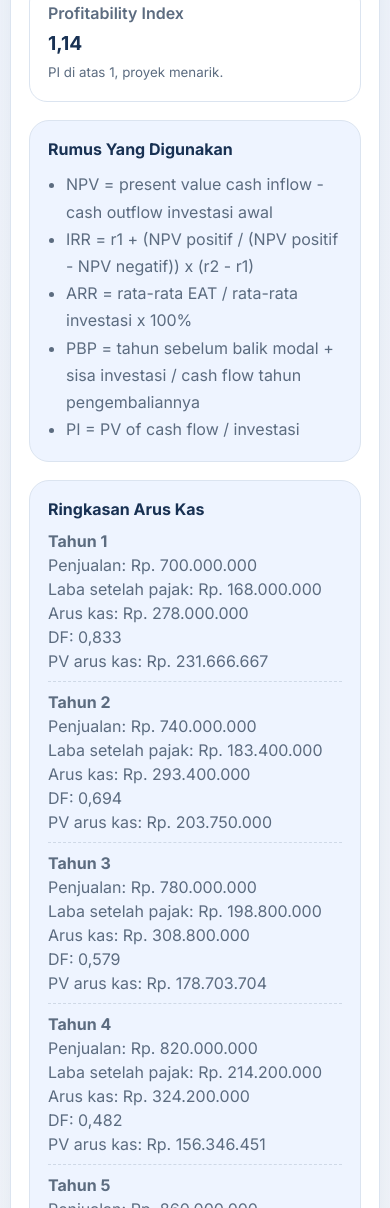
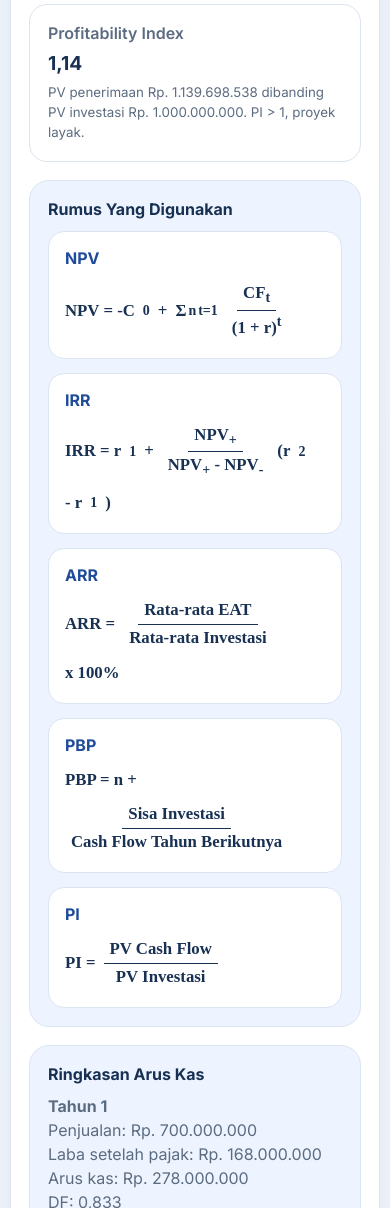
Before and after one commit to bagask36/akt-keuangan-manajemen, a plain HTML site: page index.html in a window 390 px wide. Shown: the part 2614-3822 px from the top of the page. Drawn offline with Linux system fonts and the light colour scheme.

Commit message:
feat(formulas): revamp formulas, fix calculation bugs and update result notes
Rework the formulas display section to use a responsive grid with proper semantic markup and mathematical notation. Fix two calculation bugs: incorrect ARR threshold check and wrong average investment value. Update ARR and PI result explanations to include additional context and project viability status. Add comprehensive CSS styles for the new formula UI components, and update responsive breakpoints to include the new formula grid.

```diff
--- a/index.html
+++ b/index.html
@@ -138,13 +138,67 @@
 
         <div class="formula card-soft">
           <h3>Rumus Yang Digunakan</h3>
-          <ul>
-            <li>NPV = present value cash inflow - cash outflow investasi awal</li>
-            <li>IRR = r1 + (NPV positif / (NPV positif - NPV negatif)) x (r2 - r1)</li>
-            <li>ARR = rata-rata EAT / rata-rata investasi x 100%</li>
-            <li>PBP = tahun sebelum balik modal + sisa investasi / cash flow tahun pengembaliannya</li>
-            <li>PI = PV of cash flow / investasi</li>
-          </ul>
+          <div class="formula-grid">
+            <article class="formula-item">
+              <p>NPV</p>
+              <div class="equation">
+                NPV = -C<sub>0</sub> +
+                <span class="sigma">
+                  &Sigma;<sup>n</sup><sub>t=1</sub>
+                </span>
+                <span class="fraction">
+                  <span class="top">CF<sub>t</sub></span>
+                  <span class="bottom">(1 + r)<sup>t</sup></span>
+                </span>
+              </div>
+            </article>
+
+            <article class="formula-item">
+              <p>IRR</p>
+              <div class="equation">
+                IRR = r<sub>1</sub> +
+                <span class="fraction">
+                  <span class="top">NPV<sub>+</sub></span>
+                  <span class="bottom">NPV<sub>+</sub> - NPV<sub>-</sub></span>
+                </span>
+                (r<sub>2</sub> - r<sub>1</sub>)
+              </div>
+            </article>
+
+            <article class="formula-item">
+              <p>ARR</p>
+              <div class="equation">
+                ARR =
+                <span class="fraction">
+                  <span class="top">Rata-rata EAT</span>
+                  <span class="bottom">Rata-rata Investasi</span>
+                </span>
+                x 100%
+              </div>
+            </article>
+
+            <article class="formula-item">
+              <p>PBP</p>
+              <div class="equation">
+                PBP = n +
+                <span class="fraction">
+                  <span class="top">Sisa Investasi</span>
+                  <span class="bottom">Cash Flow Tahun Berikutnya</span>
+                </span>
+              </div>
+            </article>
+
+            <article class="formula-item">
+              <p>PI</p>
+              <div class="equation">
+                PI =
+                <span class="fraction">
+                  <span class="top">PV Cash Flow</span>
+                  <span class="bottom">PV Investasi</span>
+                </span>
+              </div>
+            </article>
+          </div>
         </div>
 
         <div class="card-soft">
--- a/script.js
+++ b/script.js
@@ -316,7 +316,7 @@ function evaluateFeasibility(metrics, targetPayback) {
   decisions.push(metrics.npv > 0);
   decisions.push(metrics.pi > 1);
   decisions.push(metrics.irr !== null && metrics.irr > metrics.discountRate);
-  decisions.push(metrics.arr > 0);
+  decisions.push(metrics.arr > metrics.discountRate);
 
   if (targetPayback > 0) {
     decisions.push(metrics.payback !== null && metrics.payback <= targetPayback);
@@ -391,7 +391,8 @@ function renderResults(metrics, inputs, annualRows) {
     output.arrValue,
     output.arrNote,
     formatPercent(metrics.arr * 100),
-    `Rata-rata EAT ${formatCurrency(metrics.averageProfit)} dibagi rata-rata investasi ${formatCurrency(metrics.averageInvestment)}.`
+    `Rata-rata EAT ${formatCurrency(metrics.averageProfit)} dibagi rata-rata investasi ${formatCurrency(metrics.averageInvestment)}. ` +
+      `${metrics.arr > metrics.discountRate ? "ARR > required rate, proyek layak." : "ARR <= required rate, proyek kurang layak."}`
   );
 
   updateMetric(
@@ -408,7 +409,8 @@ function renderResults(metrics, inputs, annualRows) {
     output.piValue,
     output.piNote,
     decimalFormatter.format(metrics.pi),
-    metrics.pi > 1 ? "PI di atas 1, proyek menarik." : "PI di bawah atau sama dengan 1."
+    `PV penerimaan ${formatCurrency(metrics.presentValueInflows)} dibanding PV investasi ${formatCurrency(metrics.initialInvestment)}. ` +
+      `${metrics.pi > 1 ? "PI > 1, proyek layak." : "PI <= 1, proyek kurang layak."}`
   );
 
   buildCashflowRows(annualRows);
@@ -465,7 +467,7 @@ function calculateMetrics(inputs) {
   const pi = presentValueInflows / initialInvestment;
   const averageProfit =
     accountingProfits.reduce((accumulator, value) => accumulator + value, 0) / accountingProfits.length;
-  const averageInvestment = (inputs.fixedCapital + inputs.salvageValue) / 2;
+  const averageInvestment = (initialInvestment + inputs.salvageValue) / 2;
   const arr = averageProfit / averageInvestment;
 
   return {
--- a/styles.css
+++ b/styles.css
@@ -336,11 +336,60 @@ textarea {
   line-height: 1.5;
 }
 
-.formula ul {
-  margin: 0;
-  padding-left: 18px;
-  color: var(--muted);
-  line-height: 1.7;
+.formula-grid {
+  display: grid;
+  grid-template-columns: repeat(2, minmax(0, 1fr));
+  gap: 14px;
+}
+
+.formula-item {
+  padding: 16px;
+  border-radius: 16px;
+  border: 1px solid var(--border);
+  background: #fff;
+}
+
+.formula-item p {
+  margin-bottom: 12px;
+  color: var(--primary);
+  font-weight: 700;
+}
+
+.equation {
+  display: flex;
+  flex-wrap: wrap;
+  align-items: center;
+  gap: 8px;
+  color: var(--text);
+  font-size: 1.05rem;
+  font-weight: 600;
+  line-height: 1.6;
+  font-family: "Times New Roman", Georgia, serif;
+}
+
+.fraction {
+  display: inline-flex;
+  flex-direction: column;
+  align-items: center;
+  min-width: max-content;
+  vertical-align: middle;
+}
+
+.fraction .top,
+.fraction .bottom {
+  display: block;
+  padding: 0 6px;
+  white-space: nowrap;
+}
+
+.fraction .top {
+  border-bottom: 1.5px solid currentColor;
+}
+
+.sigma {
+  display: inline-flex;
+  align-items: center;
+  gap: 2px;
 }
 
 .cashflow-summary {
@@ -364,7 +413,8 @@ textarea {
 
 @media (max-width: 1080px) {
   .form-grid,
-  .result-grid {
+  .result-grid,
+  .formula-grid {
     grid-template-columns: repeat(2, minmax(0, 1fr));
   }
 }
@@ -389,7 +439,8 @@ textarea {
   }
 
   .form-grid,
-  .result-grid {
+  .result-grid,
+  .formula-grid {
     grid-template-columns: 1fr;
   }
 
```
